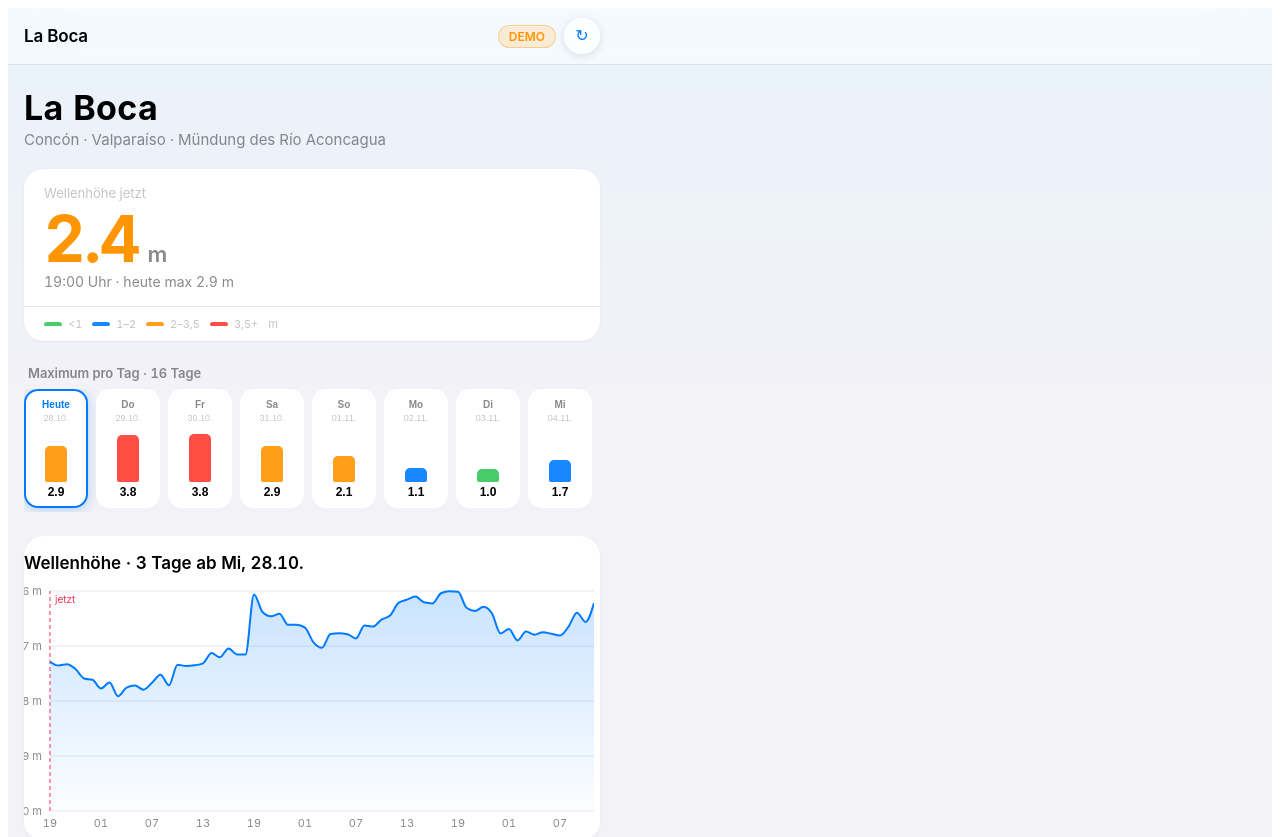
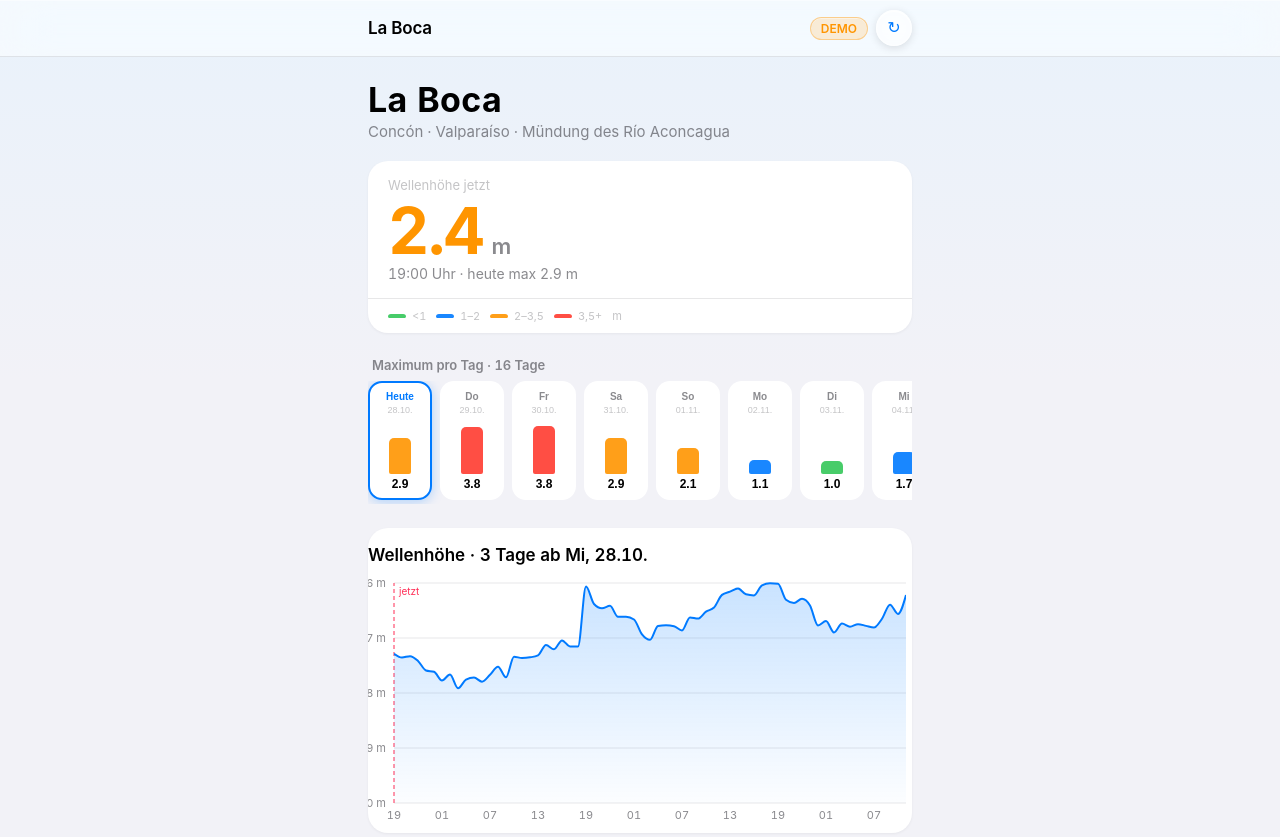
Before and after one commit to 2n29py45t9-hue/swell-scope, a React (Vite) app: page / in a window 1280 px wide. Shown: the top 837 px of the page. Built offline with nearby package versions, Linux system fonts and the light colour scheme; no server answers.

Commit message:
fix(ui): styles.css repariert – Basis-CSS mit Layout-Utilities zusammengeführt
Der vorherige Commit hat versehentlich nur die Utilities gepusht;
diese Version enthält die vollständige Basis (iOS-Farben, Liquid-Glass-
Tokens, Navigation, Karten) plus die Tailwind-Äquivalente.

```diff
--- a/src/styles.css
+++ b/src/styles.css
@@ -1,4 +1,247 @@
-undefined
+* {
+  box-sizing: border-box;
+}
+html,
+body {
+  margin: 0;
+  padding: 0;
+}
+body {
+  background: #f2f2f7;
+}
+@media (prefers-color-scheme: dark) {
+  body {
+    background: #000000;
+  }
+}
+
+/* iOS-Systemfarben & Erscheinungsbild */
+.sroot {
+  color-scheme: light dark;
+  --sysBlue: #007aff;
+  --sysGreen: #34c759;
+  --sysOrange: #ff9500;
+  --sysRed: #ff3b30;
+  --sysPink: #ff2d55;
+  --sysGray: #8e8e93;
+  --bg: #f2f2f7;
+  --bg2: #ffffff;
+  --label: #000000;
+  --label2: rgba(60, 60, 67, 0.6);
+  --label3: rgba(60, 60, 67, 0.3);
+  --sep: rgba(60, 60, 67, 0.29);
+  --sepWeak: rgba(60, 60, 67, 0.12);
+  --fill: rgba(118, 118, 128, 0.12);
+  --fill2: rgba(118, 118, 128, 0.08);
+  /* Liquid Glass (Regular-Variante): funktionale Schicht für Navigation & Controls */
+  --glass: rgba(255, 255, 255, 0.55);
+  --glassScrolled: rgba(255, 255, 255, 0.72);
+  --glassSpec: rgba(255, 255, 255, 0.85); /* spekulare Oberkante (Reflexion) */
+  --glassRim: rgba(255, 255, 255, 0.6);
+  --glassShadow: 0 4px 18px rgba(0, 0, 0, 0.1);
+  --btnGlass: rgba(255, 255, 255, 0.5);
+  --tint: #e9f2fb; /* dezenter Ozean-Ton im Content-Layer (Light) */
+}
+@media (prefers-color-scheme: dark) {
+  .sroot {
+    --sysBlue: #0a84ff;
+    --sysGreen: #30d158;
+    --sysOrange: #ff9f0a;
+    --sysRed: #ff453a;
+    --sysPink: #ff375f;
+    --sysGray: #98989d;
+    --bg: #000000;
+    --bg2: #1c1c1e;
+    --label: #ffffff;
+    --label2: rgba(235, 235, 245, 0.6);
+    --label3: rgba(235, 235, 245, 0.3);
+    --sep: rgba(84, 84, 88, 0.6);
+    --sepWeak: rgba(84, 84, 88, 0.3);
+    --fill: rgba(118, 118, 128, 0.24);
+    --fill2: rgba(118, 118, 128, 0.16);
+    --glass: rgba(28, 28, 30, 0.5);
+    --glassScrolled: rgba(28, 28, 30, 0.7);
+    --glassSpec: rgba(255, 255, 255, 0.16);
+    --glassRim: rgba(255, 255, 255, 0.14);
+    --glassShadow: 0 4px 18px rgba(0, 0, 0, 0.4);
+    --btnGlass: rgba(70, 70, 74, 0.45);
+    --tint: #0b1725;
+  }
+}
+.sroot {
+  min-height: 100vh;
+  /* Content-Layer: sanfter Ozean-Verlauf, damit das Liquid-Glass der
+     Navigation Inhalt durchscheinen lassen kann */
+  background: linear-gradient(180deg, var(--tint) 0%, var(--bg) 380px);
+  color: var(--label);
+  font-family: -apple-system, BlinkMacSystemFont, "SF Pro Text", "SF Pro Display",
+    system-ui, "Segoe UI", Roboto, sans-serif;
+  -webkit-font-smoothing: antialiased;
+  font-variant-numeric: tabular-nums;
+}
+
+/* Liquid-Glass-Navigation (funktionale Ebene über dem Content) */
+.ios-nav {
+  position: sticky;
+  top: 0;
+  z-index: 20;
+  backdrop-filter: saturate(180%) blur(24px);
+  -webkit-backdrop-filter: saturate(180%) blur(24px);
+  background: var(--glass);
+  border-bottom: 0.5px solid var(--sepWeak);
+  box-shadow: inset 0 0.5px 0 var(--glassSpec);
+  transition: background 0.25s ease, box-shadow 0.25s ease;
+}
+/* Scroll-Edge-Effekt: stärkere Trennung, sobald Inhalt durchläuft */
+.ios-nav[data-scrolled="true"] {
+  background: var(--glassScrolled);
+  box-shadow: inset 0 0.5px 0 var(--glassSpec), var(--glassShadow);
+}
+.ios-nav-title {
+  font-size: 17px;
+  font-weight: 600;
+  letter-spacing: -0.2px;
+}
+/* Refresh als Liquid-Glass-Control mit spekularem Rand */
+.ios-refresh {
+  width: 36px;
+  height: 36px;
+  border-radius: 9999px;
+  backdrop-filter: saturate(160%) blur(12px);
+  -webkit-backdrop-filter: saturate(160%) blur(12px);
+  background: var(--btnGlass);
+  color: var(--sysBlue);
+  border: 0.5px solid var(--glassRim);
+  box-shadow: inset 0 1px 0.5px var(--glassSpec), 0 2px 8px rgba(0, 0, 0, 0.12);
+  display: flex;
+  align-items: center;
+  justify-content: center;
+  font-size: 16px;
+  line-height: 1;
+  cursor: pointer;
+  transition: transform 0.45s cubic-bezier(0.2, 0.8, 0.2, 1), filter 0.2s ease,
+    background 0.2s ease;
+}
+.ios-refresh:active {
+  transform: scale(0.88) rotate(180deg);
+  filter: brightness(1.2); /* Control „energisiert" sich mit Licht */
+}
+.ios-refresh[disabled] {
+  opacity: 0.35;
+}
+.ios-refresh:focus {
+  outline: none;
+}
+.ios-large-title {
+  font-size: 34px;
+  font-weight: 700;
+  letter-spacing: 0.37px;
+  margin: 0;
+  line-height: 1.1;
+}
+.ios-subtitle {
+  color: var(--label2);
+  font-size: 15px;
+  margin: 4px 0 0;
+}
+.ios-caption {
+  color: var(--label3);
+  font-size: 13px;
+}
+.ios-section-head {
+  /* iOS 26: Titel-Schreibweise statt GROSSBUCHSTABEN */
+  font-size: 13px;
+  font-weight: 600;
+  color: var(--label2);
+  letter-spacing: -0.08px;
+}
+.ios-card {
+  background: var(--bg2);
+  border-radius: 20px; /* iOS 26: rundere, konzentrische Ecken */
+  overflow: hidden;
+  box-shadow: 0 1px 3px rgba(0, 0, 0, 0.05);
+}
+.ios-cell-sep {
+  border-top: 0.5px solid var(--sepWeak);
+}
+.ios-pill {
+  font-size: 12px;
+  font-weight: 600;
+  padding: 3px 10px;
+  border-radius: 9999px;
+  /* getönte Glass-Variante – Tint nur zur Hervorhebung (Live-Status) */
+  backdrop-filter: saturate(180%) blur(10px);
+  -webkit-backdrop-filter: saturate(180%) blur(10px);
+  border: 0.5px solid color-mix(in srgb, currentColor 35%, transparent);
+  box-shadow: inset 0 0.5px 0 var(--glassSpec);
+}
+.day-card {
+  width: 64px;
+  flex-shrink: 0;
+  border-radius: 14px; /* konzentrisch zur 20px-Karte */
+  background: var(--bg2);
+  border: 2px solid transparent;
+  display: flex;
+  flex-direction: column;
+  align-items: center;
+  padding: 8px 0 7px;
+  gap: 3px;
+  cursor: pointer;
+  transition: border-color 0.15s ease, transform 0.15s ease, box-shadow 0.15s ease;
+}
+.day-card:active {
+  transform: scale(0.94);
+}
+.day-card[data-sel="true"] {
+  border-color: var(--sysBlue);
+  box-shadow: 0 2px 12px color-mix(in srgb, var(--sysBlue) 28%, transparent);
+}
+.hscroll {
+  display: flex;
+  gap: 8px;
+  overflow-x: auto;
+  padding-bottom: 4px;
+  -ms-overflow-style: none;
+  scrollbar-width: none;
+}
+.hscroll::-webkit-scrollbar {
+  display: none;
+}
+.bar {
+  width: 22px;
+  border-radius: 5px 5px 2px 2px;
+  min-height: 4px;
+  opacity: 0.9;
+  display: inline-block;
+}
+
+/* Systemeinstellung „Transparenz reduzieren": solide Flächen statt Glas */
+@media (prefers-reduced-transparency: reduce) {
+  .ios-nav,
+  .ios-refresh,
+  .ios-pill {
+    backdrop-filter: none;
+    -webkit-backdrop-filter: none;
+    background: var(--bg2);
+    box-shadow: none;
+    border-color: var(--sepWeak);
+  }
+}
+/* Systemeinstellung „Bewegung reduzieren": kein Morphing, keine Rotation */
+@media (prefers-reduced-motion: reduce) {
+  .ios-nav,
+  .ios-refresh,
+  .day-card {
+    transition: none;
+  }
+  .ios-refresh:active {
+    transform: none;
+    filter: none;
+  }
+  .day-card:active {
+    transform: none;
+  }
+}
 
 /* ---------- Layout-Utilities (entsprechen den Tailwind-Klassen im Canvas) ---------- */
 .mx-auto { margin-left: auto; margin-right: auto; }
```
